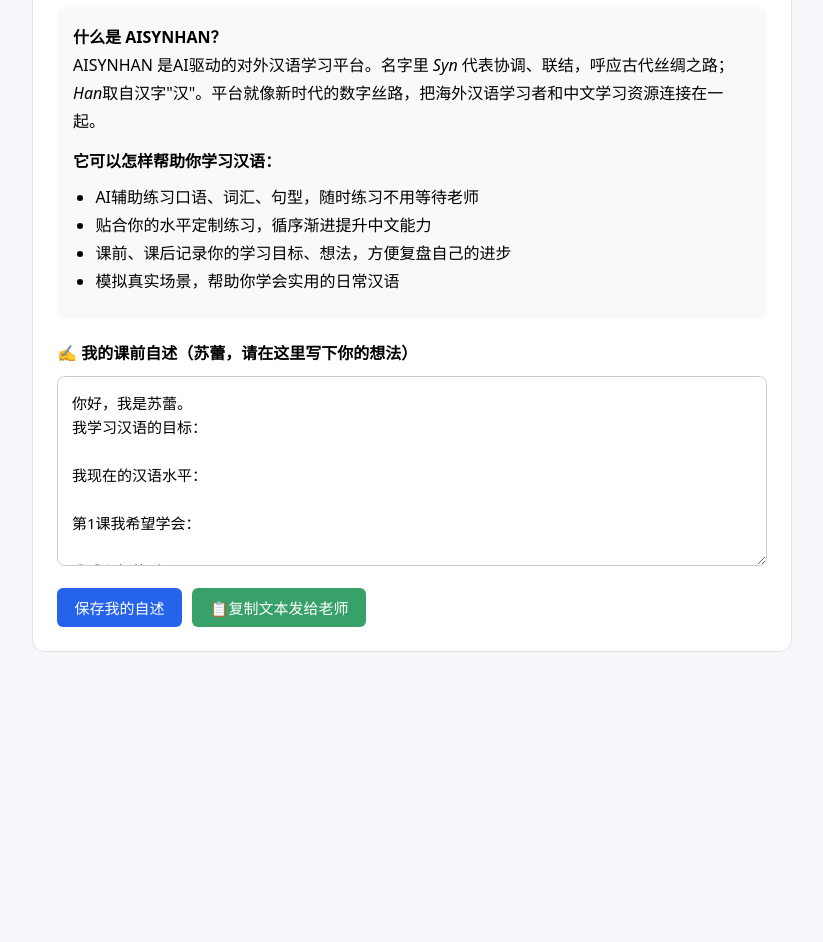
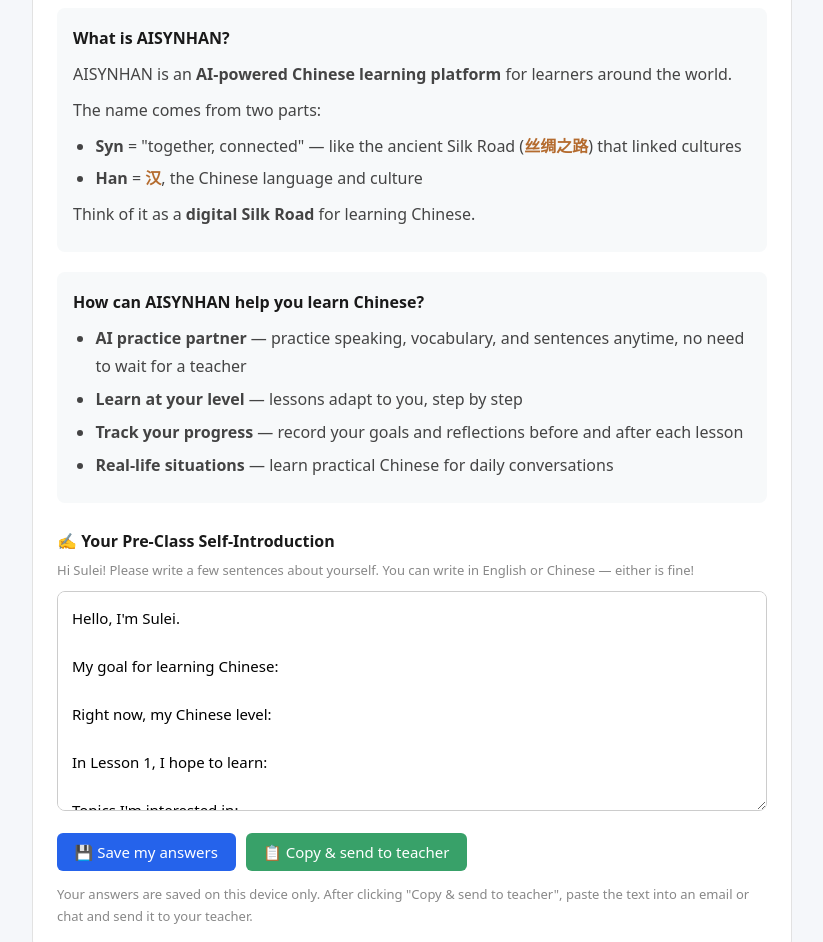
Before and after one commit to huweixie1-svg/aisynhan-shadow-reading, a plain HTML site: page prelesson01.html in a window 1280 px wide. Shown: the part 215-1157 px from the top of the page, without its empty margins (228-1051 px from the left). Before the commit the page ends 899 px from the top, so only its background shows below. Drawn offline with Linux system fonts and the light colour scheme.

Commit message:
Update prelesson01.html

```diff
--- a/prelesson01.html
+++ b/prelesson01.html
@@ -1,9 +1,9 @@
 <!DOCTYPE html>
-<html lang="zh-CN">
+<html lang="en">
 <head>
   <meta charset="UTF-8">
   <meta name="viewport" content="width=device-width, initial-scale=1.0">
-  <title>第1课课前准备｜苏蕾 - AISYNHAN</title>
+  <title>Lesson 1 Pre-Class Preparation | AISYNHAN</title>
   <style>
     * {
       box-sizing: border-box;
@@ -36,19 +36,46 @@
       padding: 1rem;
       margin: 1.25rem 0;
     }
+    .info-block h4 {
+      color: #1a1a1a;
+      margin-bottom: 0.5rem;
+    }
+    .info-block p {
+      color: #444;
+      margin-bottom: 0.5rem;
+    }
+    .cn-term {
+      color: #b46b2e;
+      font-weight: 600;
+    }
     ul {
       padding-left: 1.4rem;
       margin: 0.5rem 0;
+      color: #444;
+    }
+    ul li {
+      margin-bottom: 0.3rem;
     }
     textarea {
       width: 100%;
-      min-height: 190px;
+      min-height: 220px;
       margin-top: 0.6rem;
       padding: 0.875rem;
       border: 1px solid #cccccc;
       border-radius: 8px;
       font-size: 15px;
       line-height: 1.6;
+      font-family: inherit;
+    }
+    .form-label {
+      font-weight: 600;
+      font-size: 16px;
+      color: #1a1a1a;
+    }
+    .form-hint {
+      font-size: 13px;
+      color: #888;
+      margin-top: 0.25rem;
     }
     button {
       padding: 0.55rem 1.1rem;
@@ -77,10 +104,16 @@
       color: #333333;
       margin-left: 0.85rem;
     }
+    .section-title {
+      font-size: 1.2rem;
+      color: #1a1a1a;
+      margin-bottom: 0.5rem;
+    }
   </style>
 </head>
 <body>
   <div class="container">
+    <!-- Logo -->
     <div class="logo-wrapper">
       <svg width="340" height="72" viewBox="0 0 340 72">
         <text x="0" y="48" font-size="44" font-weight="700" fill="#000000">AI</text>
@@ -93,36 +126,61 @@
     </div>
 
     <div class="card">
-      <h3>📚 第1课课前准备｜AISYNHAN</h3>
+      <h2 class="section-title">📚 Lesson 1 — Pre-Class Preparation</h2>
+
+      <!-- What is AISYNHAN -->
       <div class="info-block">
-        <p><strong>什么是 AISYNHAN？</strong></p>
-        <p>AISYNHAN 是AI驱动的对外汉语学习平台。名字里 <em>Syn</em> 代表协调、联结，呼应古代丝绸之路；<em>Han</em>取自汉字"汉"。平台就像新时代的数字丝路，把海外汉语学习者和中文学习资源连接在一起。</p>
-        <p style="margin-top:0.75rem;"><strong>它可以怎样帮助你学习汉语：</strong></p>
+        <h4>What is AISYNHAN?</h4>
+        <p>AISYNHAN is an <strong>AI-powered Chinese learning platform</strong> for learners around the world.</p>
+        <p>The name comes from two parts:</p>
         <ul>
-          <li>AI辅助练习口语、词汇、句型，随时练习不用等待老师</li>
-          <li>贴合你的水平定制练习，循序渐进提升中文能力</li>
-          <li>课前、课后记录你的学习目标、想法，方便复盘自己的进步</li>
-          <li>模拟真实场景，帮助你学会实用的日常汉语</li>
+          <li><strong>Syn</strong> = "together, connected" — like the ancient Silk Road (<span class="cn-term">丝绸之路</span>) that linked cultures</li>
+          <li><strong>Han</strong> = <span class="cn-term">汉</span>, the Chinese language and culture</li>
+        </ul>
+        <p>Think of it as a <strong>digital Silk Road</strong> for learning Chinese.</p>
+      </div>
+
+      <!-- How it helps -->
+      <div class="info-block">
+        <h4>How can AISYNHAN help you learn Chinese?</h4>
+        <ul>
+          <li><strong>AI practice partner</strong> — practice speaking, vocabulary, and sentences anytime, no need to wait for a teacher</li>
+          <li><strong>Learn at your level</strong> — lessons adapt to you, step by step</li>
+          <li><strong>Track your progress</strong> — record your goals and reflections before and after each lesson</li>
+          <li><strong>Real-life situations</strong> — learn practical Chinese for daily conversations</li>
         </ul>
       </div>
 
-      <div>
-        <label style="font-weight:bold;font-size:16px;">✍️ 我的课前自述（苏蕾，请在这里写下你的想法）</label>
-        <textarea id="selfIntro" placeholder="你可以写下：学习中文的目标、目前汉语水平、你感兴趣的话题、你希望第1课学会什么、你的顾虑或者期待……">你好，我是苏蕾。
-我学习汉语的目标：
+      <!-- Self-introduction form -->
+      <div style="margin-top: 1.5rem;">
+        <label class="form-label" for="selfIntro">✍️ Your Pre-Class Self-Introduction</label>
+        <p class="form-hint">Hi Sulei! Please write a few sentences about yourself. You can write in English or Chinese — either is fine!</p>
+        <textarea id="selfIntro" placeholder="Write here... For example:
+Hello, I'm Sulei.
+My goal for learning Chinese is...
+Right now, my Chinese level is...
+In Lesson 1, I hope to learn...
+Topics I'm interested in...
+Any questions or worries...">Hello, I'm Sulei.
 
-我现在的汉语水平：
+My goal for learning Chinese:
 
-第1课我希望学会：
+Right now, my Chinese level:
 
-我感兴趣的话题：
+In Lesson 1, I hope to learn:
 
-其他想法与期待：</textarea>
+Topics I'm interested in:
+
+Other thoughts or questions:</textarea>
+
         <div style="margin-top:14px;display:flex;align-items:center;flex-wrap:wrap;">
-          <button id="saveBtn" class="btn-save">保存我的自述</button>
-          <button id="copyBtn" class="btn-copy">📋复制文本发给老师</button>
+          <button id="saveBtn" class="btn-save">💾 Save my answers</button>
+          <button id="copyBtn" class="btn-copy">📋 Copy & send to teacher</button>
           <span id="tipMsg" class="tip-text"></span>
         </div>
+        <p class="form-hint" style="margin-top:0.75rem;">
+          Your answers are saved on this device only. After clicking "Copy & send to teacher", paste the text into an email or chat and send it to your teacher.
+        </p>
       </div>
     </div>
   </div>
@@ -132,24 +190,27 @@
   const saveButton = document.getElementById('saveBtn');
   const copyButton = document.getElementById('copyBtn');
   const tipMsg = document.getElementById('tipMsg');
-  const STORAGE_KEY = 'pre-lesson-01_sulei_intro';
+  const STORAGE_KEY = 'prelesson01_sulei_intro';
 
+  // Load saved content
   if(localStorage.getItem(STORAGE_KEY)){
     textareaEl.value = localStorage.getItem(STORAGE_KEY);
   }
 
+  // Save locally
   saveButton.addEventListener('click', ()=>{
     localStorage.setItem(STORAGE_KEY, textareaEl.value);
-    tipMsg.textContent = '✅已保存到浏览器本地';
+    tipMsg.textContent = '✅ Saved on this device';
     setTimeout(()=>{tipMsg.textContent = '';}, 2200);
   })
 
+  // Copy to clipboard
   copyButton.addEventListener('click', async ()=>{
     try{
       await navigator.clipboard.writeText(textareaEl.value);
-      tipMsg.textContent = '📋复制成功！粘贴发送给老师';
+      tipMsg.textContent = '📋 Copied! Paste and send to your teacher';
     }catch(err){
-      tipMsg.textContent = '复制失败，请手动全选复制文字';
+      tipMsg.textContent = 'Copy failed — please select all text and copy manually';
     }
     setTimeout(()=>{tipMsg.textContent = '';},2500);
   })
```
